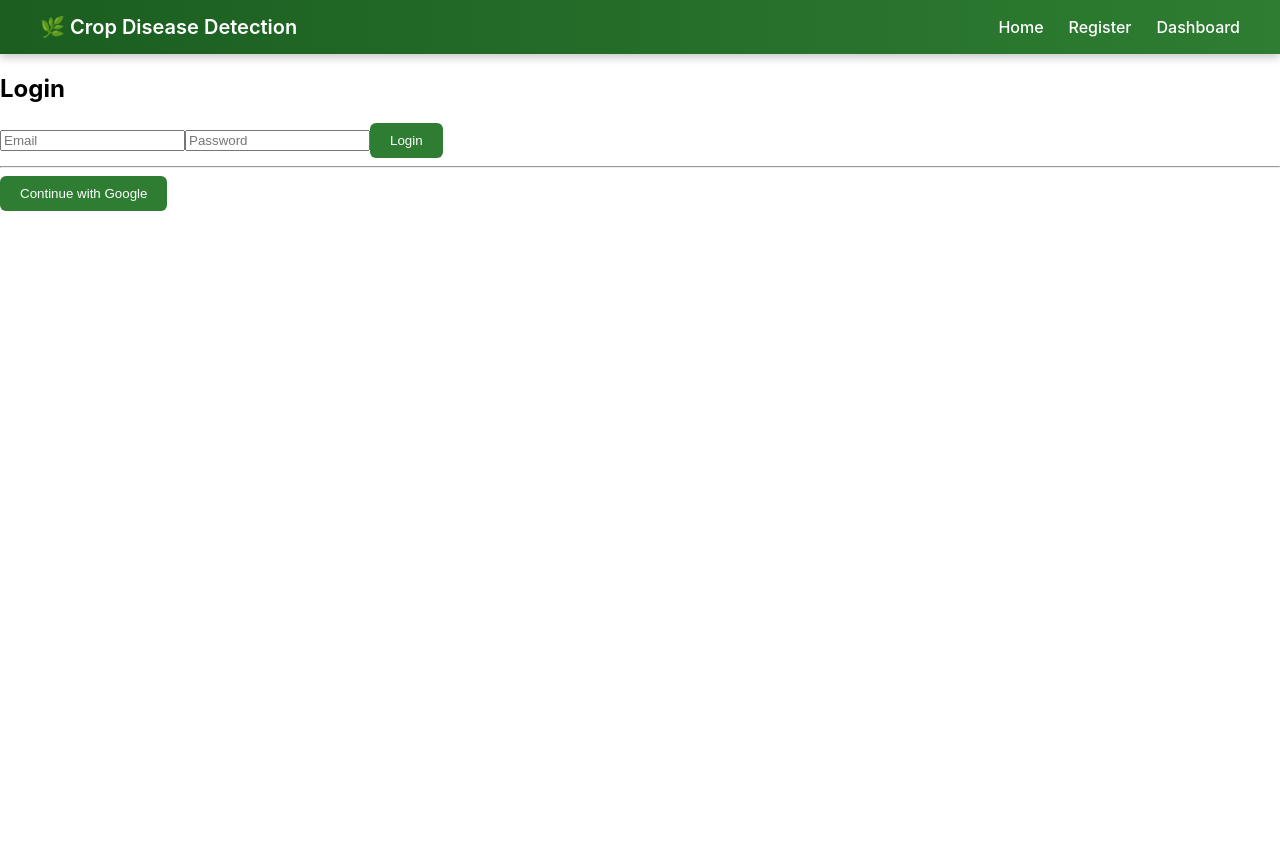
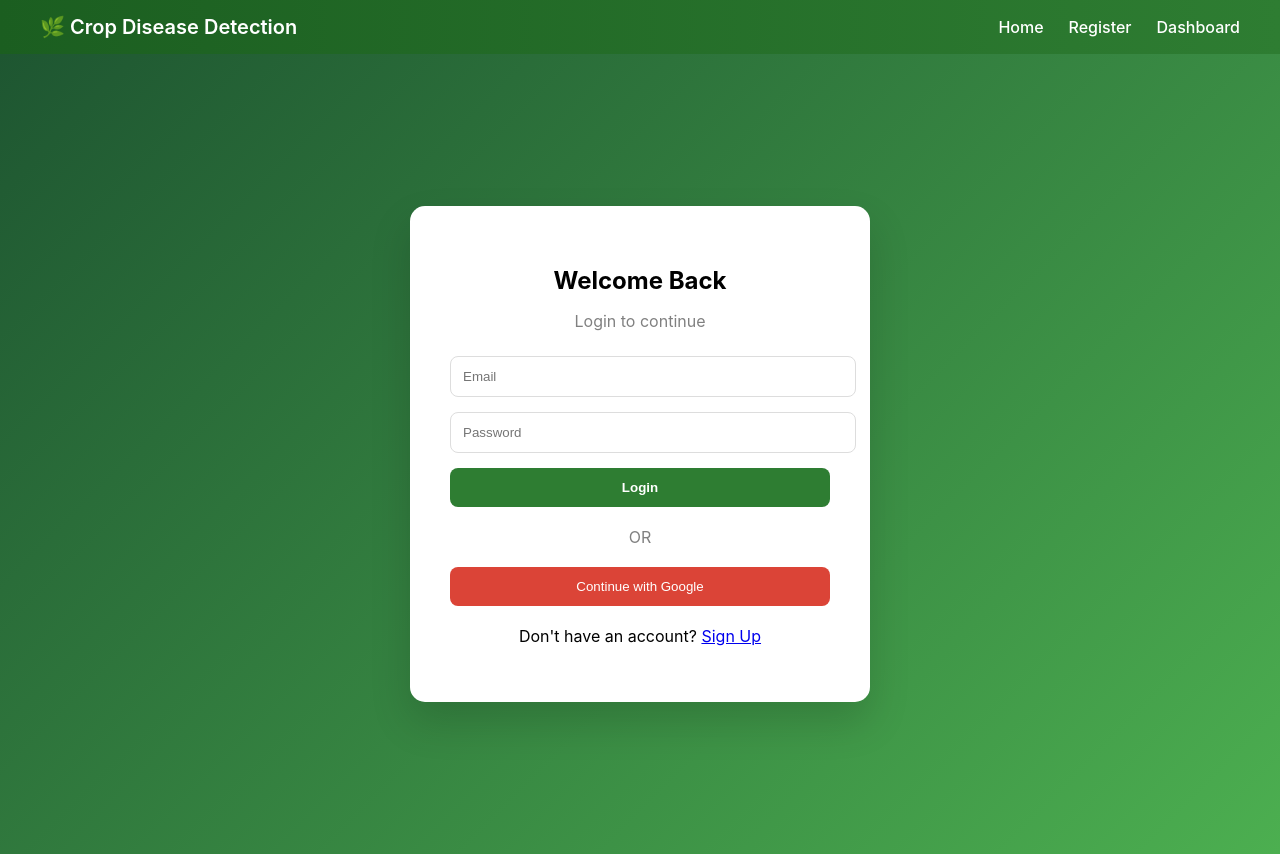
Before and after one commit to kammeows/crop_disease_capstone_project, a React (Create React App) app in the folder client/: page / in a window 1280 px wide. Before the commit the page ends 800 px from the top, so only its background shows below. Built offline with nearby package versions, Linux system fonts and the light colour scheme.

Commit message:
homepage ui improved

```diff
--- /dev/null
+++ b/client/src/pages/Login.css
@@ -0,0 +1,76 @@
+.login-container {
+  height: 100vh;
+  display: flex;
+  justify-content: center;
+  align-items: center;
+  background: linear-gradient(135deg, #1e5631, #4caf50);
+}
+
+.login-card {
+  background: white;
+  padding: 40px;
+  width: 380px;
+  border-radius: 15px;
+  box-shadow: 0 20px 40px rgba(0, 0, 0, 0.15);
+  text-align: center;
+}
+
+.login-card h2 {
+  margin-bottom: 5px;
+}
+
+.subtitle {
+  color: gray;
+  margin-bottom: 25px;
+}
+
+.login-card input {
+  width: 100%;
+  padding: 12px;
+  margin-bottom: 15px;
+  border-radius: 8px;
+  border: 1px solid #ddd;
+  outline: none;
+}
+
+.login-card input:focus {
+  border-color: #2e7d32;
+}
+
+.primary-btn {
+  width: 100%;
+  padding: 12px;
+  background: #2e7d32;
+  color: white;
+  border: none;
+  border-radius: 8px;
+  font-weight: bold;
+  cursor: pointer;
+}
+
+.primary-btn:hover {
+  background: #1b5e20;
+}
+
+.divider {
+  margin: 20px 0;
+  color: gray;
+}
+
+.google-btn {
+  width: 100%;
+  padding: 12px;
+  background: #db4437;
+  color: white;
+  border: none;
+  border-radius: 8px;
+  cursor: pointer;
+}
+
+.google-btn:hover {
+  background: #c1351d;
+}
+
+.signup-text {
+  margin-top: 20px;
+}
--- a/client/src/pages/Login.js
+++ b/client/src/pages/Login.js
@@ -1,6 +1,7 @@
 import { useState } from "react";
 import axios from "axios";
-import { useNavigate } from "react-router-dom";
+import { useNavigate, Link } from "react-router-dom";
+import "./Login.css";
 
 function Login() {
   const [email, setEmail] = useState("");
@@ -28,27 +29,41 @@ function Login() {
   };
 
   return (
-    <div>
-      <h2>Login</h2>
+    <div className="login-container">
+      <div className="login-card">
+        <h2>Welcome Back </h2>
+        <p className="subtitle">Login to continue</p>
 
         <form onSubmit={handleLogin}>
           <input
+            type="email"
             placeholder="Email"
             onChange={(e) => setEmail(e.target.value)}
+            required
           />
+
           <input
             type="password"
             placeholder="Password"
             onChange={(e) => setPassword(e.target.value)}
+            required
           />
-        <button type="submit">Login</button>
+
+          <button type="submit" className="primary-btn">
+            Login
+          </button>
         </form>
 
-      <hr />
+        <div className="divider">OR</div>
 
-      <button onClick={handleGoogleLogin}>
+        <button onClick={handleGoogleLogin} className="google-btn">
           Continue with Google
         </button>
+
+        <p className="signup-text">
+          Don't have an account? <Link to="/register">Sign Up</Link>
+        </p>
+      </div>
     </div>
   );
 }
```
Lines whose indentation alone changed are shown as unchanged.
